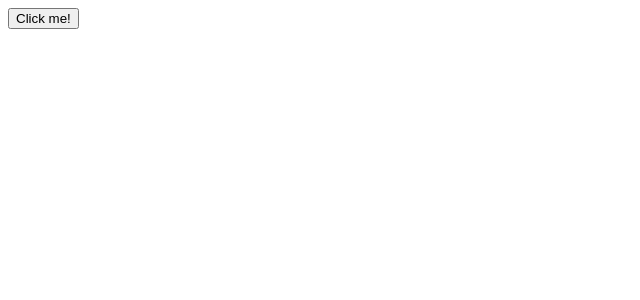
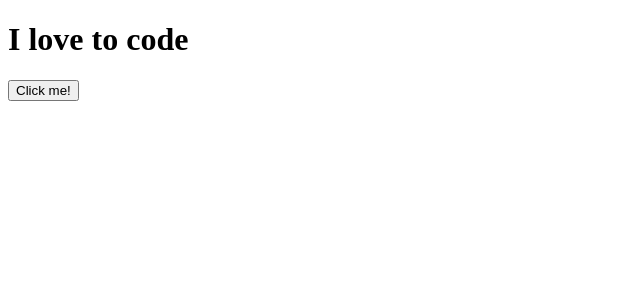
Before and after one commit to LivinkumarS/Gokul-React-Class, a React (Vite) app in the folder Gokul-Training/: page / in a window 1280 px wide. Shown: the top 300 px of the page, without its empty margins (0-640 px from the left). Built offline with nearby package versions, Linux system fonts and the light colour scheme; the HTML template or start-up script is replaced by a standard one.

Commit message:
Conditional Rendering - Ternary

```diff
--- a/Gokul-Training/src/App.jsx
+++ b/Gokul-Training/src/App.jsx
@@ -1,15 +1,14 @@
 import React, { useState } from "react";
 
 export default function App() {
-  // function printHi(name) {
-  //   console.log("Hi " + name);
-  // }
+  const [doLove, setDoLove] = useState(true);
 
   return (
     <div>
+      {doLove ? <h1>I love to code</h1> : <h1>I hate to code</h1>}
       <button
         onClick={() => {
-          printHi("Tharick");
+          setDoLove((prev)=>{return !prev});
         }}
       >
         Click me!
```
Also changed, not shown: 1 other file (tests, documents, lock files or other folders).
